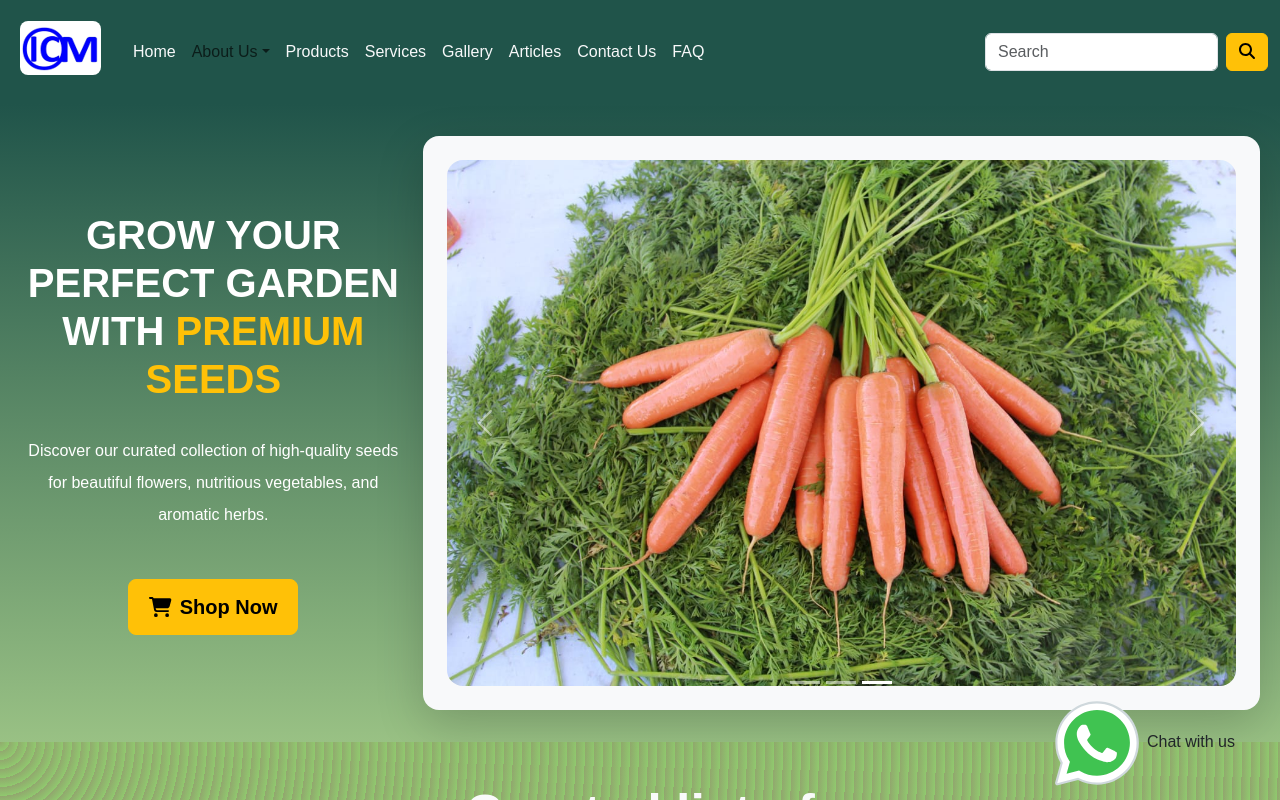
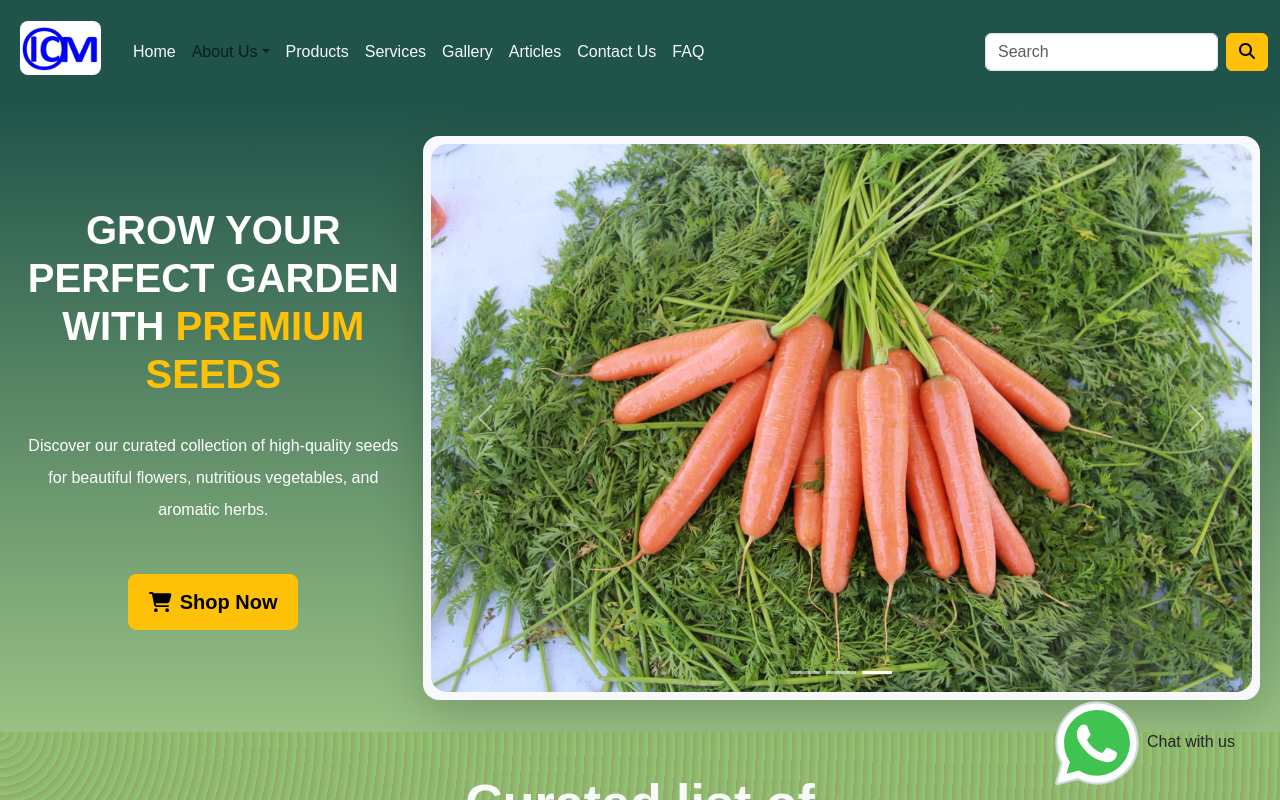
Before and after one commit to josephkipkemoi/icm, a React (Create React App) app: page / in a window 1280 px wide. Shown: the top 800 px of the page. Built offline with nearby package versions, Linux system fonts and the light colour scheme; a web font is replaced by a local one.

Commit message:
ui/ux improvements

```diff
--- a/src/components/slider.js
+++ b/src/components/slider.js
@@ -25,7 +25,7 @@ const SliderComponent = () => {
                     </Link>
                     </div>
                 </div>
-                <Carousel className="col col-8 col-8-sm slider-img-container bg-light p-4 m-2 rounded-4 carousel-mobile shadow-lg">
+                <Carousel className="col col-8 col-8-sm slider-img-container bg-light p-2 m-2 rounded-4 carousel-mobile shadow-lg">
                     <Carousel.Item interval={2000}>
                         <img
                             className="img-fluid d-block w-100 rounded-4"
```
